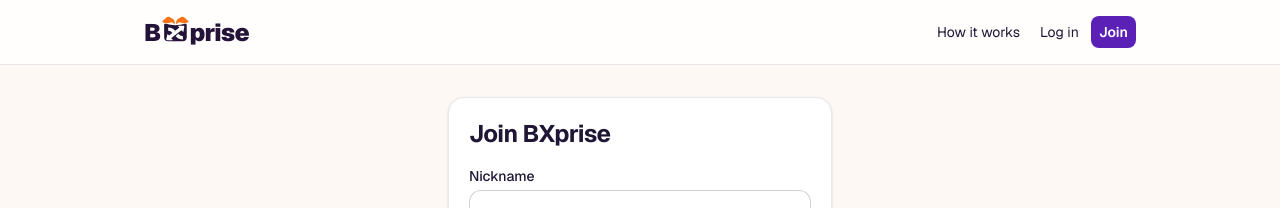
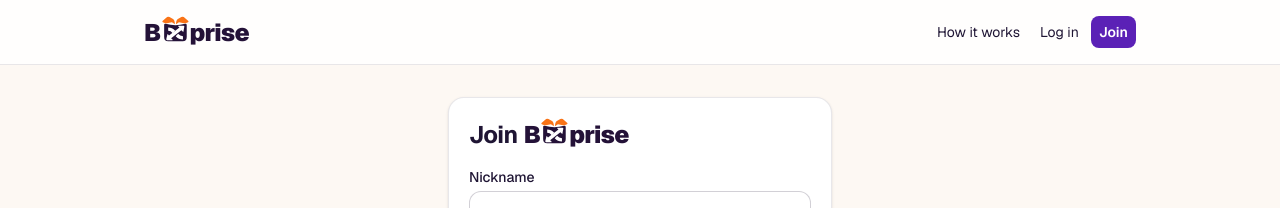
Before and after one commit to lmagic1977/bxprise, a Next.js app: page /signup in a window 1280 px wide. Shown: the top 208 px of the page. Built offline with nearby package versions, Linux system fonts and the light colour scheme; no server answers.

Commit message:
Add BXprise logo to signup heading

```diff
--- a/src/components/AuthForm.tsx
+++ b/src/components/AuthForm.tsx
@@ -2,13 +2,16 @@
 import { useActionState } from "react";
 import Link from "next/link";
 import { login, signup } from "@/app/actions/auth";
+import { Logo } from "./Logo";
 import { keepOnSubmit } from "./keepForm";
 
 export function AuthForm({ mode, providers = [], oauthError }: { mode: "login" | "signup"; providers?: string[]; oauthError?: string }) {
   const [state, action, pending] = useActionState(mode === "login" ? login : signup, undefined);
   return (
     <form onSubmit={keepOnSubmit(action)} className="card mx-auto max-w-sm space-y-4">
-      <h1>{mode === "login" ? "Welcome back" : "Join BXprise"}</h1>
+      <h1 className="flex items-baseline gap-1.5">
+        {mode === "login" ? "Welcome back" : <>Join <Logo size={24} /></>}
+      </h1>
       {oauthError && <p className="text-sm text-red-700" role="alert">{oauthError}</p>}
       {providers.length > 0 && (
         <div className="space-y-2">
```
